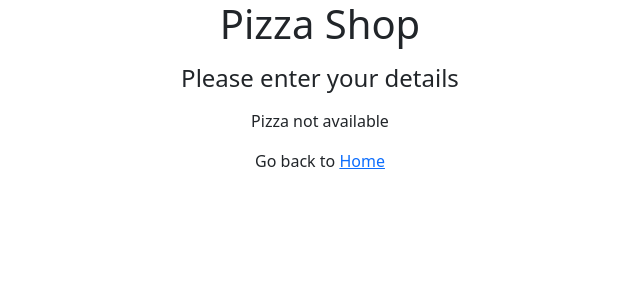
After one commit to vasilismantz/twotickets-challenge, a Django app: template pizzashop/templates/orders/completeForm.html in a window 1280 px wide. The commit adds this page. Shown: the top 300 px of the page, without its empty margins (320-960 px from the left). Run offline with Django 3.2, Linux system fonts and the light colour scheme; the template is opened without the code that fills it, so the values that code supplies are empty.

Commit message:
:sparkles: Add page

```diff
--- /dev/null
+++ b/pizzashop/templates/orders/completeForm.html
@@ -0,0 +1,49 @@
+{% extends 'base.html' %}
+{% block content %}
+    <h1 class="text-center mb-3">Pizza Shop</h1>
+    <h4 class="text-center mb-3">Please enter your details</h4>
+    {% if pizza %}
+        <div class="card mb-3">
+            <div class="card-body">
+                <form action="/orders/result" method="post">
+                    {% csrf_token %}
+                    <div>
+                        <input type="hidden" name="id" value={{id}} />
+                        <div class="text-center mb-2">
+                            <span>Pizza: {{ pizza }}</span>
+                            <input type="hidden" name="pizza" value={{pizza}} />
+                        </div>
+                        <div class="text-center mb-3">
+                            <span>Size: {{ size }}</span>
+                            <input type="hidden" name="size" value={{size}} />
+                        </div>
+                        <div class="form-group row mb-3">
+                            <label for="name" class="col-sm-2 col-form-label">Name: </label>
+                            <div class="col-sm-10">
+                                <input type="text" class="form-control" placeholder="Enter your name" name="name" required/>
+                            </div>
+                        </div>
+                        <div class="form-group row mb-3">
+                            <label for="email" class="col-sm-2 col-form-label">Email: </label>
+                            <div class="col-sm-10">
+                                <input type="email" class="form-control" placeholder="Enter your email" name="email" id="email"required/>
+                            </div>
+                        </div>
+                        <div class="form-group row mb-3">
+                            <label for="phone" class="col-sm-2 col-form-label">Phone: </label>
+                            <div class="col-sm-10">
+                                <input type="text" class="form-control" placeholder="Enter your phone" name="phone" id="phone" required/>
+                            </div>
+                        </div>
+                        <div class="text-center">
+                            <button type="buton" class="btn btn-primary">Complete Order</button>
+                        </div>
+                    </div>
+                </form>
+            </div>
+        </div>
+    {% else %}
+        <p class="text-center">Pizza not available</p>
+        <p class="text-center">Go back to <a href="/orders">Home</a></p>
+    {% endif %}
+{% endblock %}
```
Also changed, not shown: pizzashop/templates/orders/index.html (+18 -21 lines), pizzashop/templates/orders/result.html (added, +17 -0 lines).
